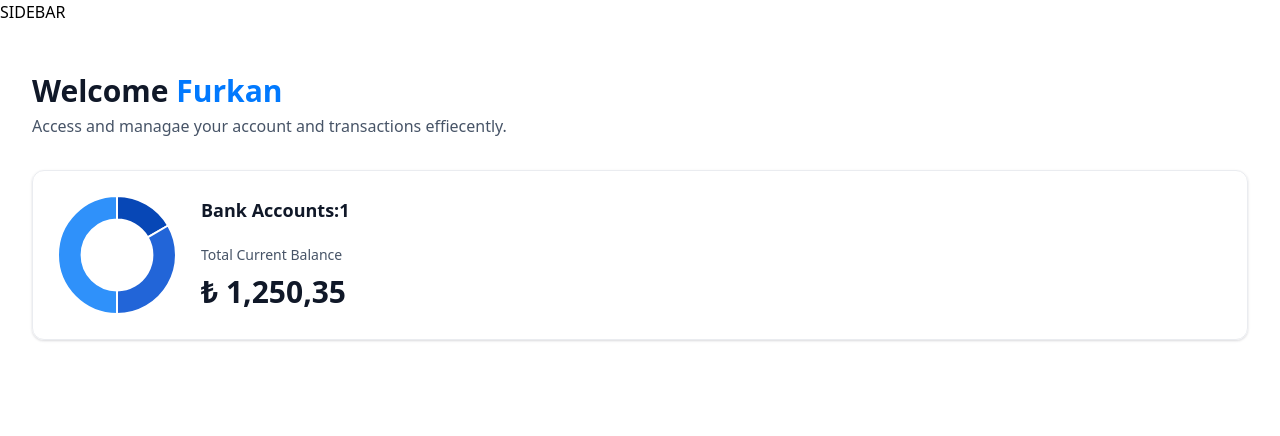
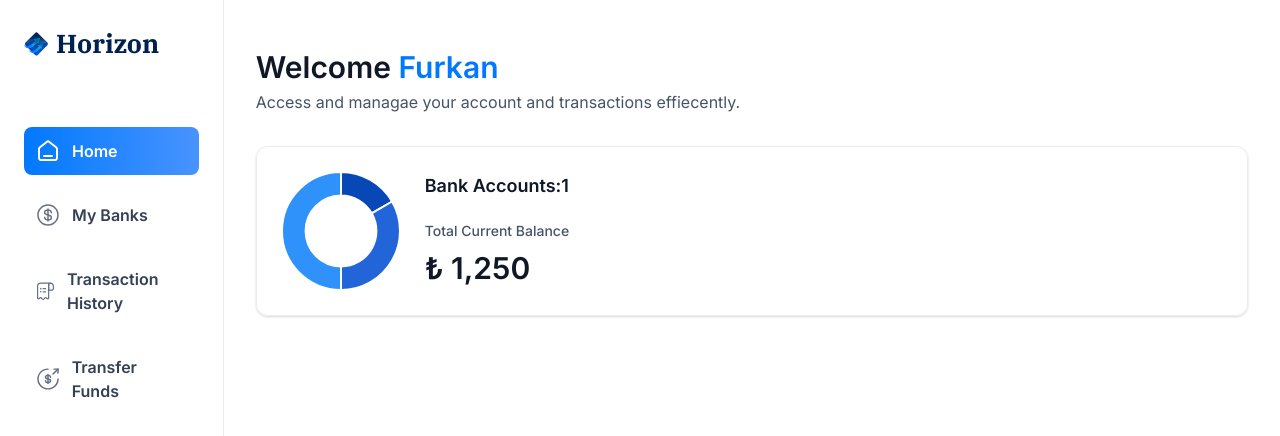
Before and after one commit to FURKANMEYDAN/bankingApp, a Next.js app in the folder banking-app/: page / in a window 1280 px wide. Shown: the top 436 px of the page. Built offline with nearby package versions, Linux system fonts and the light colour scheme.

Commit message:
1.17 arc register error

```diff
--- a/banking-app/app/(root)/layout.tsx
+++ b/banking-app/app/(root)/layout.tsx
@@ -1,5 +1,7 @@
+import Sidebar from '@/components/Sidebar'
 import React from 'react'
-
+import Image from "next/image"
+import MobileNav from '@/components/MobileNav'
 const Home = () => {
   return (
     <div>Home</div>
@@ -13,10 +15,24 @@ export default function RootLayout({
 }: Readonly<{
   children: React.ReactNode;
 }>) {
+  const loggedIn = {firstName :'Furkan',lastName:'JSM'};
   return (
-    <main>
-        SIDEBAR
-        {children}
+    <main className='flex h-screen w-full font-inter'>
+        <Sidebar user={loggedIn}/>
+        <div className="flex size-full flex-col">
+          <div className="root-layout">
+            <Image
+              src={"/icons/logo.svg"}
+              width={30}
+              height={30}
+              alt='logo'
+            />
+            <div>
+              <MobileNav user={loggedIn}/>
+            </div>
+          </div>
+          {children}
+        </div>
     </main>
   );
 }
--- a/banking-app/components/AnimatedCounter.tsx
+++ b/banking-app/components/AnimatedCounter.tsx
@@ -5,8 +5,6 @@ const AnimatedCounter = ({amount}:{amount:number}) => {
   return (
     <div className='w-full'>
         <CountUp
-
-    decimals="2"
     decimal=","
     prefix="₺ "
     end={amount} /></div>
--- /dev/null
+++ b/banking-app/components/MobileNav.tsx
@@ -0,0 +1,71 @@
+'use client';
+import React from 'react'
+import {
+    Sheet,
+    SheetContent,
+    SheetDescription,
+    SheetHeader,
+    SheetTitle,
+    SheetTrigger,
+  } from "@/components/ui/sheet"
+import Image from "next/image"
+import Link from "next/link"
+import { sidebarLinks } from '@/constants'
+import { usePathname } from 'next/navigation'
+import { cn } from '@/lib/utils'
+const MobileNav = ({ user }:MobileNavProps) => {
+    const pathname = usePathname();
+  return (
+    <section className='w-full max-w-[264px]'>
+        <Sheet>
+        <SheetTrigger>
+            <Image src={"/icons/hamburger.svg"}
+            width={30}
+            height={30}
+            alt='menu'
+            className='cursor-pointer'
+
+
+            />
+        </SheetTrigger>
+        <SheetContent side="left">
+            <Link href="/" className="flex mb-12 cursor-pointer items-center gap-2">
+                    <Image
+                        src="/icons/logo.svg"
+                        width={34}
+                        height={34}
+                        alt="Horizon logo"
+                        className="size-[24px] max-xl:size-14"
+                    />
+                    <h1 className='sidebar-logo'>Horizon</h1>
+                </Link>
+
+                {sidebarLinks.map((item)=>{
+                        const isActive = pathname===item.route||pathname.startsWith(`${item.route}/`)
+                    return(
+                        <Link href={item.route}
+                        key={item.label}
+                            className={cn
+                                ('sidebar-link',{'bg-bank-gradient':isActive})}
+                        >
+                            <div className="relative size-6">
+                                <Image src={item.imgURL}
+                                alt={item.label}
+                                fill
+                                className={cn({'brightness-[3] invert-0':isActive})}
+                                />
+                            </div>
+                            <p className={cn('sidebar-label',{'!text-white':isActive})}>
+                                {item.label}
+                            </p>
+
+                        </Link>
+                    )
+                })}
+        </SheetContent>
+    </Sheet>
+  </section>
+  )
+}
+
+export default MobileNav
--- /dev/null
+++ b/banking-app/components/Sidebar.tsx
@@ -0,0 +1,54 @@
+'use client';
+import Link from 'next/link'
+import Image from "next/image"
+import React from 'react'
+import { sidebarLinks } from '@/constants'
+import { usePathname } from 'next/navigation'
+import { cn } from '@/lib/utils'
+
+const Sidebar = ( { user }:SiderbarProps) => {
+    const pathname = usePathname();
+  return (
+    <section className='sidebar'>
+        <nav className='flex flex-col gap-4'>
+            <Link href="/" className="flex mb-12 cursor-pointer items-center gap-2">
+                <Image
+                    src="/icons/logo.svg"
+                    width={34}
+                    height={34}
+                    alt="Horizon logo"
+                    className="size-[24px] max-xl:size-14"
+                />
+                <h1 className='sidebar-logo'>Horizon</h1>
+            </Link>
+
+            {sidebarLinks.map((item)=>{
+                    const isActive = pathname===item.route||pathname.startsWith(`${item.route}/`)
+                return(
+                    <Link href={item.route}
+                     key={item.label}
+                        className={cn
+                            ('sidebar-link',{'bg-bank-gradient':isActive})}
+                    >
+                        <div className="relative size-6">
+                            <Image src={item.imgURL}
+                            alt={item.label}
+                            fill
+                            className={cn({'brightness-[3] invert-0':isActive})}
+                            />
+                        </div>
+                        <p className={cn('sidebar-label',{'!text-white':isActive})}>
+                            {item.label}
+                        </p>
+
+                    </Link>
+                )
+            })}
+            User
+        </nav>
+        footer
+    </section>
+  )
+}
+
+export default Sidebar
--- /dev/null
+++ b/banking-app/components/ui/sheet.tsx
@@ -0,0 +1,140 @@
+"use client"
+
+import * as React from "react"
+import * as SheetPrimitive from "@radix-ui/react-dialog"
+import { cva, type VariantProps } from "class-variance-authority"
+import { X } from "lucide-react"
+
+import { cn } from "@/lib/utils"
+
+const Sheet = SheetPrimitive.Root
+
+const SheetTrigger = SheetPrimitive.Trigger
+
+const SheetClose = SheetPrimitive.Close
+
+const SheetPortal = SheetPrimitive.Portal
+
+const SheetOverlay = React.forwardRef<
+  React.ElementRef<typeof SheetPrimitive.Overlay>,
+  React.ComponentPropsWithoutRef<typeof SheetPrimitive.Overlay>
+>(({ className, ...props }, ref) => (
+  <SheetPrimitive.Overlay
+    className={cn(
+      "fixed inset-0 z-50 bg-black/80  data-[state=open]:animate-in data-[state=closed]:animate-out data-[state=closed]:fade-out-0 data-[state=open]:fade-in-0",
+      className
+    )}
+    {...props}
+    ref={ref}
+  />
+))
+SheetOverlay.displayName = SheetPrimitive.Overlay.displayName
+
+const sheetVariants = cva(
+  "fixed z-50 gap-4 bg-background p-6 shadow-lg transition ease-in-out data-[state=open]:animate-in data-[state=closed]:animate-out data-[state=closed]:duration-300 data-[state=open]:duration-500",
+  {
+    variants: {
+      side: {
+        top: "inset-x-0 top-0 border-b data-[state=closed]:slide-out-to-top data-[state=open]:slide-in-from-top",
+        bottom:
+          "inset-x-0 bottom-0 border-t data-[state=closed]:slide-out-to-bottom data-[state=open]:slide-in-from-bottom",
+        left: "inset-y-0 left-0 h-full w-3/4 border-r data-[state=closed]:slide-out-to-left data-[state=open]:slide-in-from-left sm:max-w-sm",
+        right:
+          "inset-y-0 right-0 h-full w-3/4  border-l data-[state=closed]:slide-out-to-right data-[state=open]:slide-in-from-right sm:max-w-sm",
+      },
+    },
+    defaultVariants: {
+      side: "right",
+    },
+  }
+)
+
+interface SheetContentProps
+  extends React.ComponentPropsWithoutRef<typeof SheetPrimitive.Content>,
+    VariantProps<typeof sheetVariants> {}
+
+const SheetContent = React.forwardRef<
+  React.ElementRef<typeof SheetPrimitive.Content>,
+  SheetContentProps
+>(({ side = "right", className, children, ...props }, ref) => (
+  <SheetPortal>
+    <SheetOverlay />
+    <SheetPrimitive.Content
+      ref={ref}
+      className={cn(sheetVariants({ side }), className)}
+      {...props}
+    >
+      {children}
+      <SheetPrimitive.Close className="absolute right-4 top-4 rounded-sm opacity-70 ring-offset-background transition-opacity hover:opacity-100 focus:outline-none focus:ring-2 focus:ring-ring focus:ring-offset-2 disabled:pointer-events-none data-[state=open]:bg-secondary">
+        <X className="h-4 w-4" />
+        <span className="sr-only">Close</span>
+      </SheetPrimitive.Close>
+    </SheetPrimitive.Content>
+  </SheetPortal>
+))
+SheetContent.displayName = SheetPrimitive.Content.displayName
+
+const SheetHeader = ({
+  className,
+  ...props
+}: React.HTMLAttributes<HTMLDivElement>) => (
+  <div
+    className={cn(
+      "flex flex-col space-y-2 text-center sm:text-left",
+      className
+    )}
+    {...props}
+  />
+)
+SheetHeader.displayName = "SheetHeader"
+
+const SheetFooter = ({
+  className,
+  ...props
+}: React.HTMLAttributes<HTMLDivElement>) => (
+  <div
+    className={cn(
+      "flex flex-col-reverse sm:flex-row sm:justify-end sm:space-x-2",
+      className
+    )}
+    {...props}
+  />
+)
+SheetFooter.displayName = "SheetFooter"
+
+const SheetTitle = React.forwardRef<
+  React.ElementRef<typeof SheetPrimitive.Title>,
+  React.ComponentPropsWithoutRef<typeof SheetPrimitive.Title>
+>(({ className, ...props }, ref) => (
+  <SheetPrimitive.Title
+    ref={ref}
+    className={cn("text-lg font-semibold text-foreground", className)}
+    {...props}
+  />
+))
+SheetTitle.displayName = SheetPrimitive.Title.displayName
+
+const SheetDescription = React.forwardRef<
+  React.ElementRef<typeof SheetPrimitive.Description>,
+  React.ComponentPropsWithoutRef<typeof SheetPrimitive.Description>
+>(({ className, ...props }, ref) => (
+  <SheetPrimitive.Description
+    ref={ref}
+    className={cn("text-sm text-muted-foreground", className)}
+    {...props}
+  />
+))
+SheetDescription.displayName = SheetPrimitive.Description.displayName
+
+export {
+  Sheet,
+  SheetPortal,
+  SheetOverlay,
+  SheetTrigger,
+  SheetClose,
+  SheetContent,
+  SheetHeader,
+  SheetFooter,
+  SheetTitle,
+  SheetDescription,
+}
--- a/banking-app/package.json
+++ b/banking-app/package.json
@@ -9,12 +9,16 @@
     "lint": "next lint"
   },
   "dependencies": {
+    "@radix-ui/react-dialog": "^1.1.1",
     "@radix-ui/react-slot": "^1.1.0",
+    "chart.js": "^4.4.4",
     "class-variance-authority": "^0.7.0",
     "clsx": "^2.1.1",
     "lucide-react": "^0.441.0",
     "next": "14.2.10",
+    "query-string": "^9.1.0",
     "react": "^18",
+    "react-countup": "^6.5.3",
     "react-dom": "^18",
     "tailwind-merge": "^2.5.2",
     "tailwindcss-animate": "^1.0.7"
```
Also changed, not shown: 1 other file (tests, documents, lock files or other folders).
